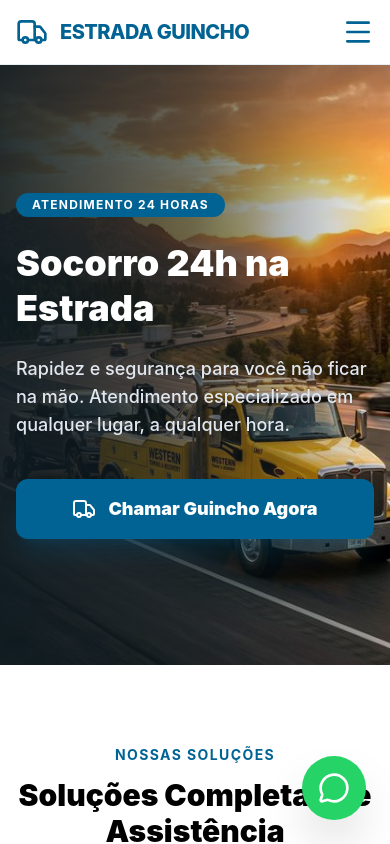
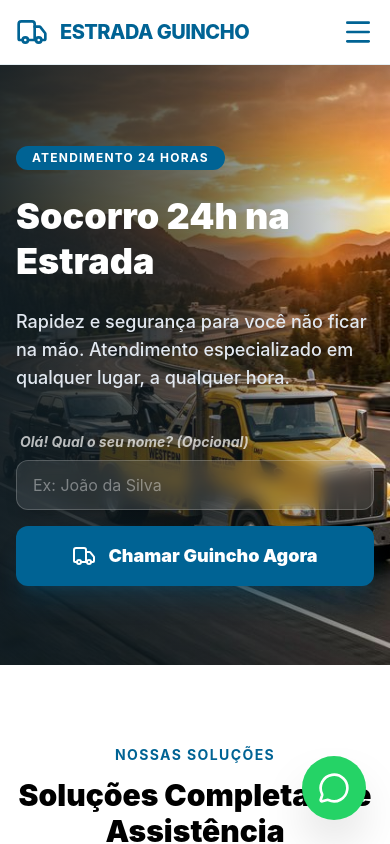
Before and after one commit to natanael83/estrada-guincho, a React (Vite) app: page / in a window 390 px wide. Shown: the top 844 px of the page. Built offline with nearby package versions, Linux system fonts and the light colour scheme.

Commit message:
style: remove phone contact box in Emergency section

```diff
--- a/src/App.tsx
+++ b/src/App.tsx
@@ -92,6 +92,14 @@ const Navbar = () => {
 };
 
 const Hero = () => {
+  const [userName, setUserName] = useState('');
+
+  const getWaLink = () => {
+    const baseText = "Olá, gostaria de solicitar um guincho.";
+    const namePart = userName ? `Meu nome é ${userName}. ` : "";
+    return `https://api.whatsapp.com/send?phone=5569984322802&text=${encodeURIComponent(namePart + baseText)}`;
+  };
+
   return (
     <section id="home" className="relative min-h-[600px] flex items-center overflow-hidden">
       <div className="absolute inset-0 z-0">
@@ -120,16 +128,35 @@ const Hero = () => {
           <p className="text-lg md:text-xl text-slate-200 font-medium">
             Rapidez e segurança para você não ficar na mão. Atendimento especializado em qualquer lugar, a qualquer hora.
           </p>
-          <div className="flex flex-col sm:flex-row gap-4 pt-4">
+
+          <div className="space-y-4 pt-4">
+            {/* Campo de Nome */}
+            <div className="max-w-sm">
+              <label className="block text-white/70 text-sm font-bold mb-2 ml-1 italic">
+                Olá! Qual o seu nome? (Opcional)
+              </label>
+              <input
+                type="text"
+                placeholder="Ex: João da Silva"
+                value={userName}
+                onChange={(e) => setUserName(e.target.value)}
+                className="w-full bg-white/10 backdrop-blur border border-white/20 rounded-xl px-4 py-3 text-white placeholder:text-white/40 focus:outline-none focus:ring-2 focus:ring-primary/50 transition-all shadow-lg"
+              />
+            </div>
+
+            <div className="flex flex-col sm:flex-row gap-4">
               <motion.a
                 whileHover={{ scale: 1.05 }}
                 whileTap={{ scale: 0.95 }}
-              href="https://api.whatsapp.com/send?phone=5569984322802&text=Olá,%20gostaria%20de%20solicitar%20um%20guincho."
+                href={getWaLink()}
+                target="_blank"
+                rel="noopener noreferrer"
                 className="bg-primary text-white px-8 py-4 rounded-xl font-black text-lg flex items-center justify-center gap-3 shadow-xl shadow-primary/20 cursor-pointer"
               >
                 <Truck className="w-6 h-6" />
                 Chamar Guincho Agora
               </motion.a>
+            </div>
           </div>
         </motion.div>
       </div>
@@ -271,13 +298,6 @@ const Contact = () => {
               <MapPin className="w-5 h-5" />
               <span>Atendimento em toda Vilhena e Região</span>
             </div>
-            <a
-              href="https://api.whatsapp.com/send?phone=5569984322802&text=Olá,%20gostaria%20de%20solicitar%20um%20guincho."
-              className="bg-white/10 p-4 rounded-lg flex items-center gap-3 hover:bg-white/20 transition-all border border-white/5"
-            >
-              <PhoneCall className="w-5 h-5 text-green-400" />
-              <span className="text-xl font-bold">(55) 69984322802</span>
-            </a>
             <div className="grid grid-cols-1 sm:grid-cols-3 gap-3 border-t border-white/10 pt-6 mt-2">
               <div className="bg-black/20 p-3 rounded-xl border border-white/5 flex flex-col gap-1">
                 <div className="flex items-center gap-2 mb-1">
```
Lines whose indentation alone changed are shown as unchanged.
